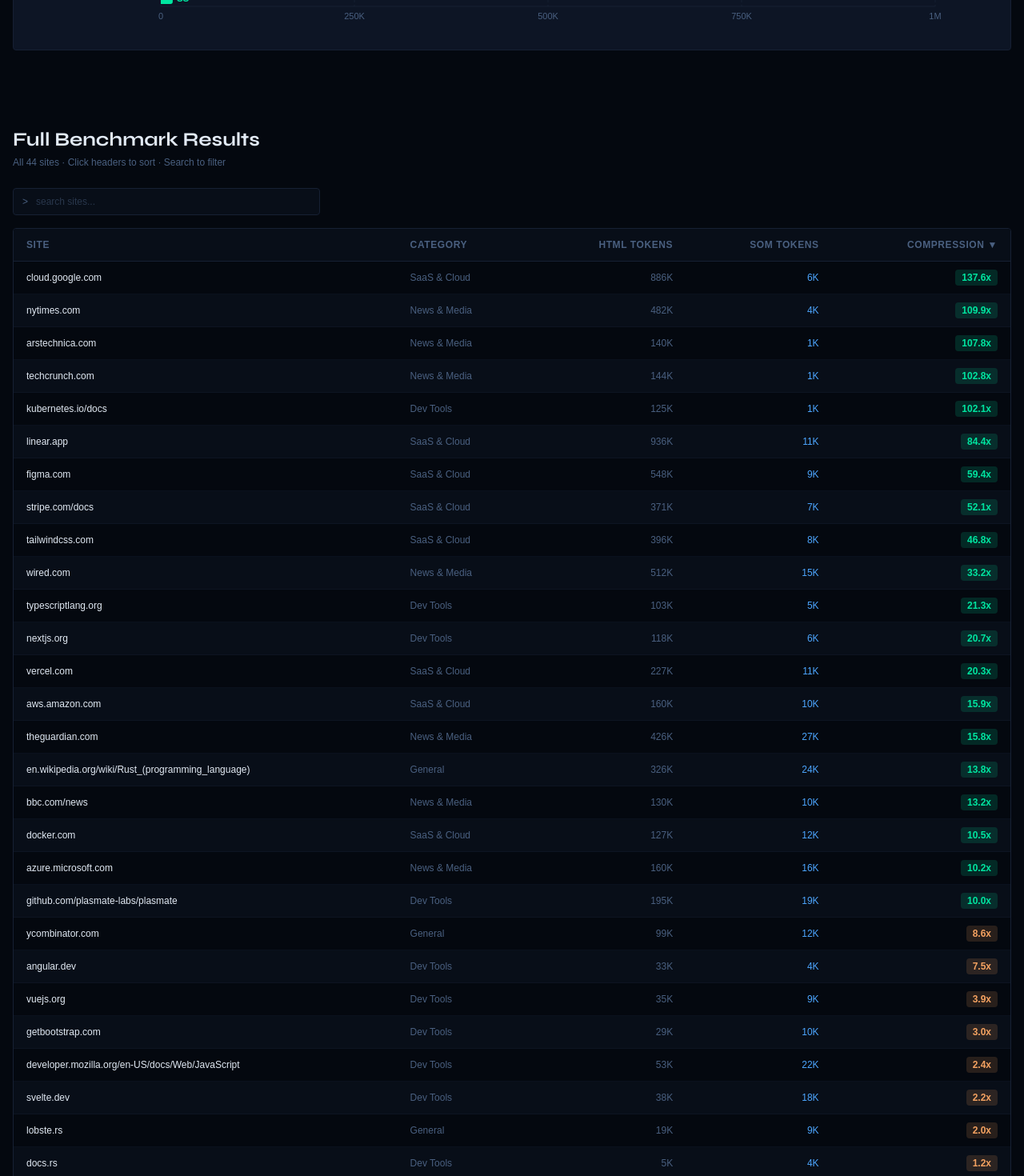
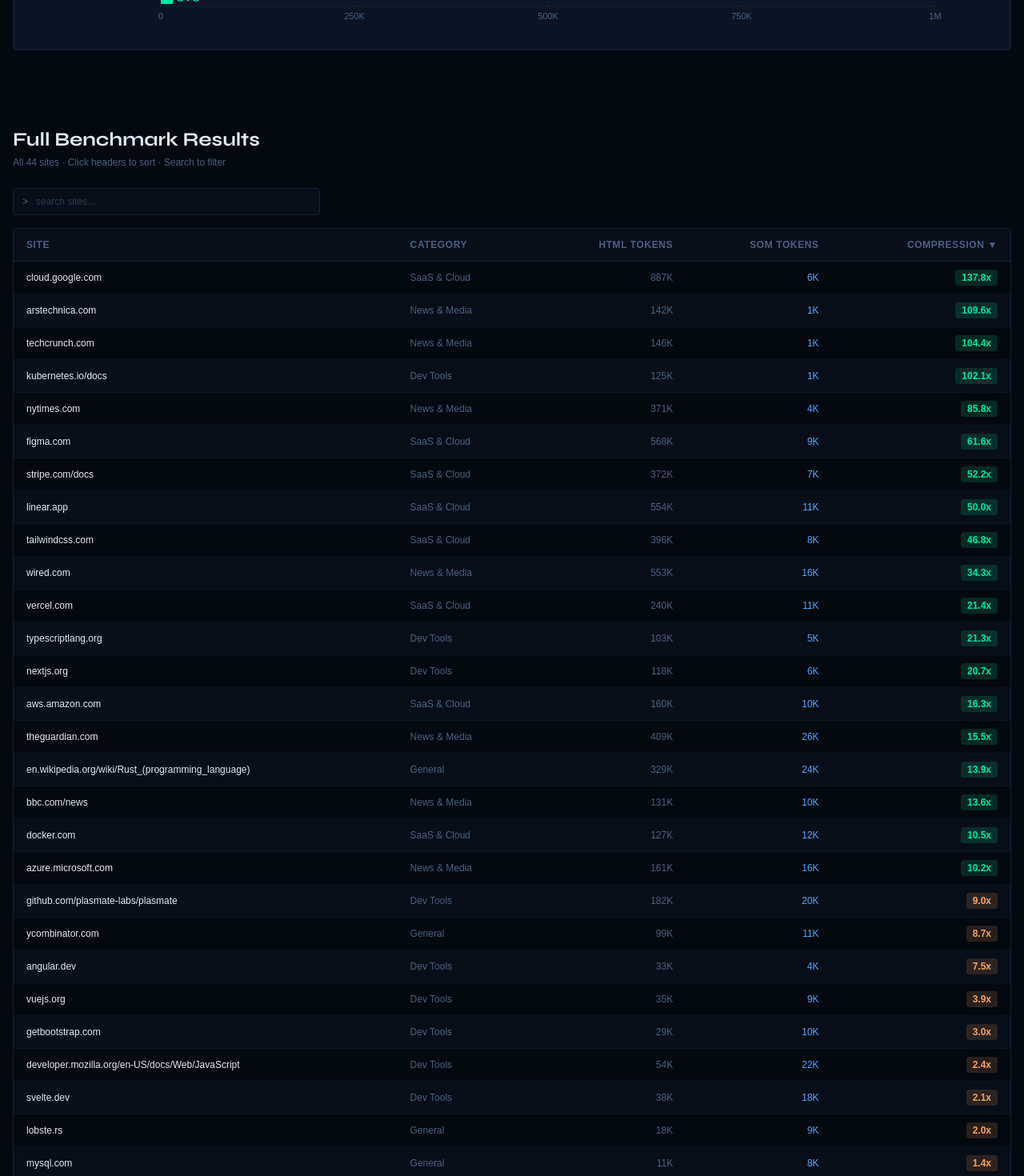
Before and after one commit to dbhurley/webtaskbench, a Next.js app: page / in a window 1280 px wide. Shown: the part 1330-2800 px from the top of the page at 80% size. Built offline with nearby package versions, Linux system fonts and the light colour scheme; a web font is replaced by a local one.

Commit message:
data: weekly benchmark update (Plasmate v0.5.1)

```diff
--- a/src/data/benchmark.ts
+++ b/src/data/benchmark.ts
@@ -13,15 +13,15 @@
 
 export const benchmarkMeta: BenchmarkMeta = {
   plasmate_version: "0.5.1",
-  run_date: "2026-08-03T07:24:11.474Z",
-  sites_attempted: 36,
-  sites_succeeded: 36,
-  avg_compression: 28.4,
-  median_compression: 10.3,
-  peak_compression: 137.6,
+  run_date: "2026-08-10T06:42:23.923Z",
+  sites_attempted: 37,
+  sites_succeeded: 37,
+  avg_compression: 26.4,
+  median_compression: 10.2,
+  peak_compression: 137.8,
   peak_site: "cloud.google.com",
   previous_version: "0.5.1",
-  previous_avg_compression: 27,
+  previous_avg_compression: 28.4,
 };
 
 export interface BenchmarkEntry {
@@ -33,42 +33,43 @@
 }
 
 export const benchmarkData: BenchmarkEntry[] = [
-  { url: "https://cloud.google.com", html_tokens: 886046, som_tokens: 6441, ratio: 137.6, category: "SaaS & Cloud" },
-  { url: "https://www.nytimes.com", html_tokens: 481511, som_tokens: 4383, ratio: 109.9, category: "News & Media" },
-  { url: "https://arstechnica.com", html_tokens: 139557, som_tokens: 1294, ratio: 107.8, category: "News & Media" },
-  { url: "https://techcrunch.com", html_tokens: 144075, som_tokens: 1401, ratio: 102.8, category: "News & Media" },
+  { url: "https://cloud.google.com", html_tokens: 887315, som_tokens: 6441, ratio: 137.8, category: "SaaS & Cloud" },
+  { url: "https://arstechnica.com", html_tokens: 141842, som_tokens: 1294, ratio: 109.6, category: "News & Media" },
+  { url: "https://techcrunch.com", html_tokens: 146308, som_tokens: 1401, ratio: 104.4, category: "News & Media" },
   { url: "https://kubernetes.io/docs", html_tokens: 125328, som_tokens: 1227, ratio: 102.1, category: "Dev Tools" },
-  { url: "https://www.linear.app", html_tokens: 935788, som_tokens: 11090, ratio: 84.4, category: "SaaS & Cloud" },
-  { url: "https://www.figma.com", html_tokens: 548007, som_tokens: 9221, ratio: 59.4, category: "SaaS & Cloud" },
-  { url: "https://stripe.com/docs", html_tokens: 371448, som_tokens: 7132, ratio: 52.1, category: "SaaS & Cloud" },
-  { url: "https://tailwindcss.com", html_tokens: 395996, som_tokens: 8458, ratio: 46.8, category: "SaaS & Cloud" },
-  { url: "https://www.wired.com", html_tokens: 511929, som_tokens: 15405, ratio: 33.2, category: "News & Media" },
-  { url: "https://www.typescriptlang.org", html_tokens: 102702, som_tokens: 4821, ratio: 21.3, category: "Dev Tools" },
-  { url: "https://nextjs.org", html_tokens: 117890, som_tokens: 5686, ratio: 20.7, category: "Dev Tools" },
-  { url: "https://vercel.com", html_tokens: 226952, som_tokens: 11204, ratio: 20.3, category: "SaaS & Cloud" },
-  { url: "https://aws.amazon.com", html_tokens: 160366, som_tokens: 10099, ratio: 15.9, category: "SaaS & Cloud" },
-  { url: "https://www.theguardian.com", html_tokens: 425924, som_tokens: 26936, ratio: 15.8, category: "News & Media" },
-  { url: "https://en.wikipedia.org/wiki/Rust_(programming_language)", html_tokens: 326455, som_tokens: 23661, ratio: 13.8, category: "General" },
-  { url: "https://www.bbc.com/news", html_tokens: 130445, som_tokens: 9856, ratio: 13.2, category: "News & Media" },
-  { url: "https://www.docker.com", html_tokens: 126628, som_tokens: 12089, ratio: 10.5, category: "SaaS & Cloud" },
-  { url: "https://azure.microsoft.com", html_tokens: 159952, som_tokens: 15671, ratio: 10.2, category: "News & Media" },
-  { url: "https://github.com/plasmate-labs/plasmate", html_tokens: 194591, som_tokens: 19418, ratio: 10, category: "Dev Tools" },
-  { url: "https://www.ycombinator.com", html_tokens: 99443, som_tokens: 11568, ratio: 8.6, category: "General" },
-  { url: "https://angular.dev", html_tokens: 32963, som_tokens: 4407, ratio: 7.5, category: "Dev Tools" },
+  { url: "https://www.nytimes.com", html_tokens: 371295, som_tokens: 4325, ratio: 85.8, category: "News & Media" },
+  { url: "https://www.figma.com", html_tokens: 568261, som_tokens: 9221, ratio: 61.6, category: "SaaS & Cloud" },
+  { url: "https://stripe.com/docs", html_tokens: 371958, som_tokens: 7132, ratio: 52.2, category: "SaaS & Cloud" },
+  { url: "https://www.linear.app", html_tokens: 554178, som_tokens: 11086, ratio: 50, category: "SaaS & Cloud" },
+  { url: "https://tailwindcss.com", html_tokens: 396011, som_tokens: 8459, ratio: 46.8, category: "SaaS & Cloud" },
+  { url: "https://www.wired.com", html_tokens: 553381, som_tokens: 16121, ratio: 34.3, category: "News & Media" },
+  { url: "https://vercel.com", html_tokens: 239923, som_tokens: 11204, ratio: 21.4, category: "SaaS & Cloud" },
+  { url: "https://www.typescriptlang.org", html_tokens: 102696, som_tokens: 4821, ratio: 21.3, category: "Dev Tools" },
+  { url: "https://nextjs.org", html_tokens: 117858, som_tokens: 5686, ratio: 20.7, category: "Dev Tools" },
+  { url: "https://aws.amazon.com", html_tokens: 160383, som_tokens: 9821, ratio: 16.3, category: "SaaS & Cloud" },
+  { url: "https://www.theguardian.com", html_tokens: 408736, som_tokens: 26408, ratio: 15.5, category: "News & Media" },
+  { url: "https://en.wikipedia.org/wiki/Rust_(programming_language)", html_tokens: 328646, som_tokens: 23693, ratio: 13.9, category: "General" },
+  { url: "https://www.bbc.com/news", html_tokens: 131182, som_tokens: 9622, ratio: 13.6, category: "News & Media" },
+  { url: "https://www.docker.com", html_tokens: 126743, som_tokens: 12089, ratio: 10.5, category: "SaaS & Cloud" },
+  { url: "https://azure.microsoft.com", html_tokens: 160907, som_tokens: 15815, ratio: 10.2, category: "News & Media" },
+  { url: "https://github.com/plasmate-labs/plasmate", html_tokens: 181795, som_tokens: 20310, ratio: 9, category: "Dev Tools" },
+  { url: "https://www.ycombinator.com", html_tokens: 99258, som_tokens: 11444, ratio: 8.7, category: "General" },
+  { url: "https://angular.dev", html_tokens: 32967, som_tokens: 4407, ratio: 7.5, category: "Dev Tools" },
   { url: "https://vuejs.org", html_tokens: 34569, som_tokens: 8769, ratio: 3.9, category: "Dev Tools" },
   { url: "https://getbootstrap.com", html_tokens: 29337, som_tokens: 9697, ratio: 3, category: "Dev Tools" },
-  { url: "https://developer.mozilla.org/en-US/docs/Web/JavaScript", html_tokens: 53488, som_tokens: 22108, ratio: 2.4, category: "Dev Tools" },
-  { url: "https://svelte.dev", html_tokens: 38214, som_tokens: 17679, ratio: 2.2, category: "Dev Tools" },
-  { url: "https://lobste.rs", html_tokens: 18539, som_tokens: 9272, ratio: 2, category: "General" },
-  { url: "https://docs.rs", html_tokens: 4695, som_tokens: 3783, ratio: 1.2, category: "Dev Tools" },
+  { url: "https://developer.mozilla.org/en-US/docs/Web/JavaScript", html_tokens: 53616, som_tokens: 22112, ratio: 2.4, category: "Dev Tools" },
+  { url: "https://svelte.dev", html_tokens: 37933, som_tokens: 17679, ratio: 2.1, category: "Dev Tools" },
+  { url: "https://lobste.rs", html_tokens: 18453, som_tokens: 9153, ratio: 2, category: "General" },
+  { url: "https://www.mysql.com", html_tokens: 10964, som_tokens: 7755, ratio: 1.4, category: "General" },
+  { url: "https://docs.rs", html_tokens: 4891, som_tokens: 3687, ratio: 1.3, category: "Dev Tools" },
+  { url: "https://www.python.org", html_tokens: 13830, som_tokens: 14505, ratio: 1, category: "General" },
   { url: "https://www.rust-lang.org", html_tokens: 5112, som_tokens: 5034, ratio: 1, category: "Dev Tools" },
-  { url: "https://pypi.org", html_tokens: 6211, som_tokens: 6573, ratio: 0.9, category: "Dev Tools" },
-  { url: "https://news.ycombinator.com", html_tokens: 11856, som_tokens: 14579, ratio: 0.8, category: "General" },
+  { url: "https://pypi.org", html_tokens: 6228, som_tokens: 6573, ratio: 0.9, category: "Dev Tools" },
+  { url: "https://news.ycombinator.com", html_tokens: 11841, som_tokens: 14445, ratio: 0.8, category: "General" },
   { url: "https://jsonplaceholder.typicode.com", html_tokens: 2476, som_tokens: 3282, ratio: 0.8, category: "General" },
-  { url: "https://www.postgresql.org", html_tokens: 6490, som_tokens: 9361, ratio: 0.7, category: "Dev Tools" },
-  { url: "https://www.python.org", html_tokens: 9142, som_tokens: 14491, ratio: 0.6, category: "General" },
+  { url: "https://www.postgresql.org", html_tokens: 6491, som_tokens: 9482, ratio: 0.7, category: "Dev Tools" },
   { url: "https://example.com", html_tokens: 162, som_tokens: 357, ratio: 0.5, category: "General" },
-  { url: "https://crates.io", html_tokens: 71, som_tokens: 300, ratio: 0.2, category: "General" },
+  { url: "https://crates.io", html_tokens: 72, som_tokens: 300, ratio: 0.2, category: "General" },
 ];
 
 export const failedSites = [
```
